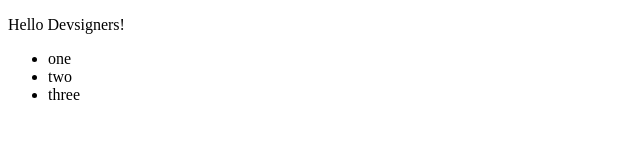
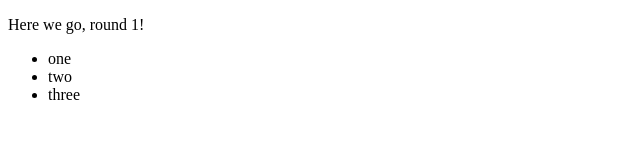
Before and after one commit to acl-devsign-winter-2018/template-project, a website built with webpack: page src/index.html in a window 1280 px wide. Shown: the full height of the page, 0-640 px from the left. Built offline with nearby package versions, Linux system fonts and the light colour scheme.

Commit message:
made tiny change for test

```diff
--- a/src/app.html
+++ b/src/app.html
@@ -1,4 +1,4 @@
-<p>Hello Devsigners!</p>
+<p>Here we go, round 1!</p>
 <ul>
   <li>one</li>
   <li>two</li>
```
